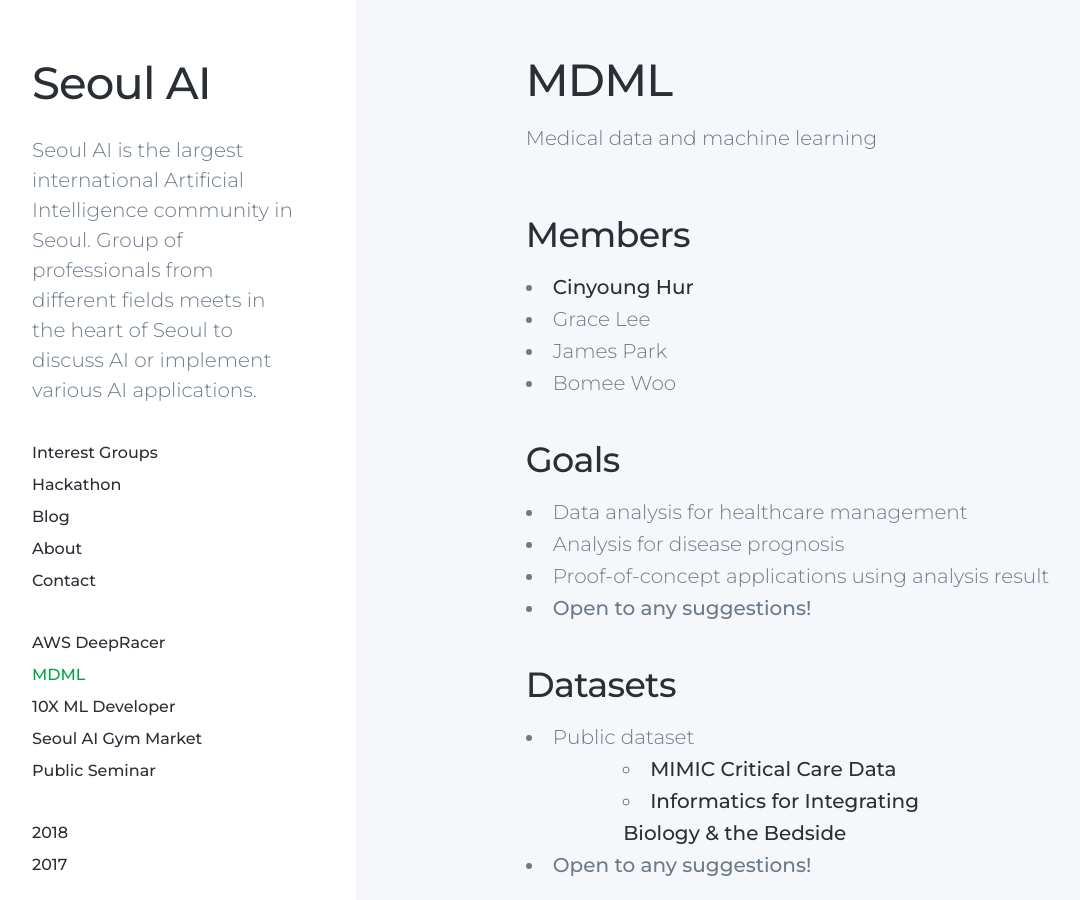
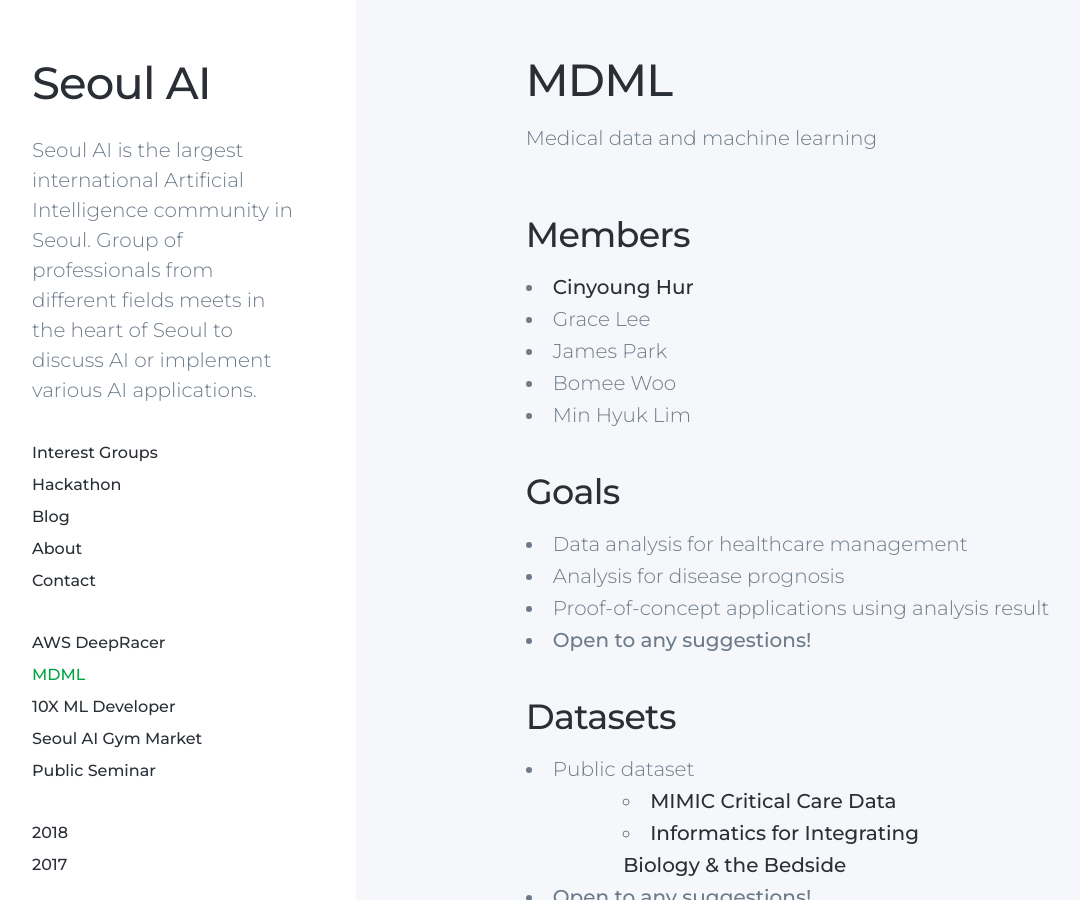
Before and after one commit to seoulai/seoulai.github.io, a Jekyll site: the page built from _projects/2018-12-15-Medical-Data-and-Machine-Learning.md, in a window 1280 px wide and 900 px high. Shown: the whole window, without its empty margins (28-1108 px from the left). Built offline with Jekyll 4.4.1, drawn with Linux system fonts in a browser that asks for light colours; nearby versions of some CDN libraries.

Commit message:
Add mdml member

```diff
--- a/_projects/2018-12-15-Medical-Data-and-Machine-Learning.md
+++ b/_projects/2018-12-15-Medical-Data-and-Machine-Learning.md
@@ -13,6 +13,7 @@
 * Grace Lee
 * James Park
 * Bomee Woo
+* Min Hyuk Lim
 
 ## Goals
 
```
